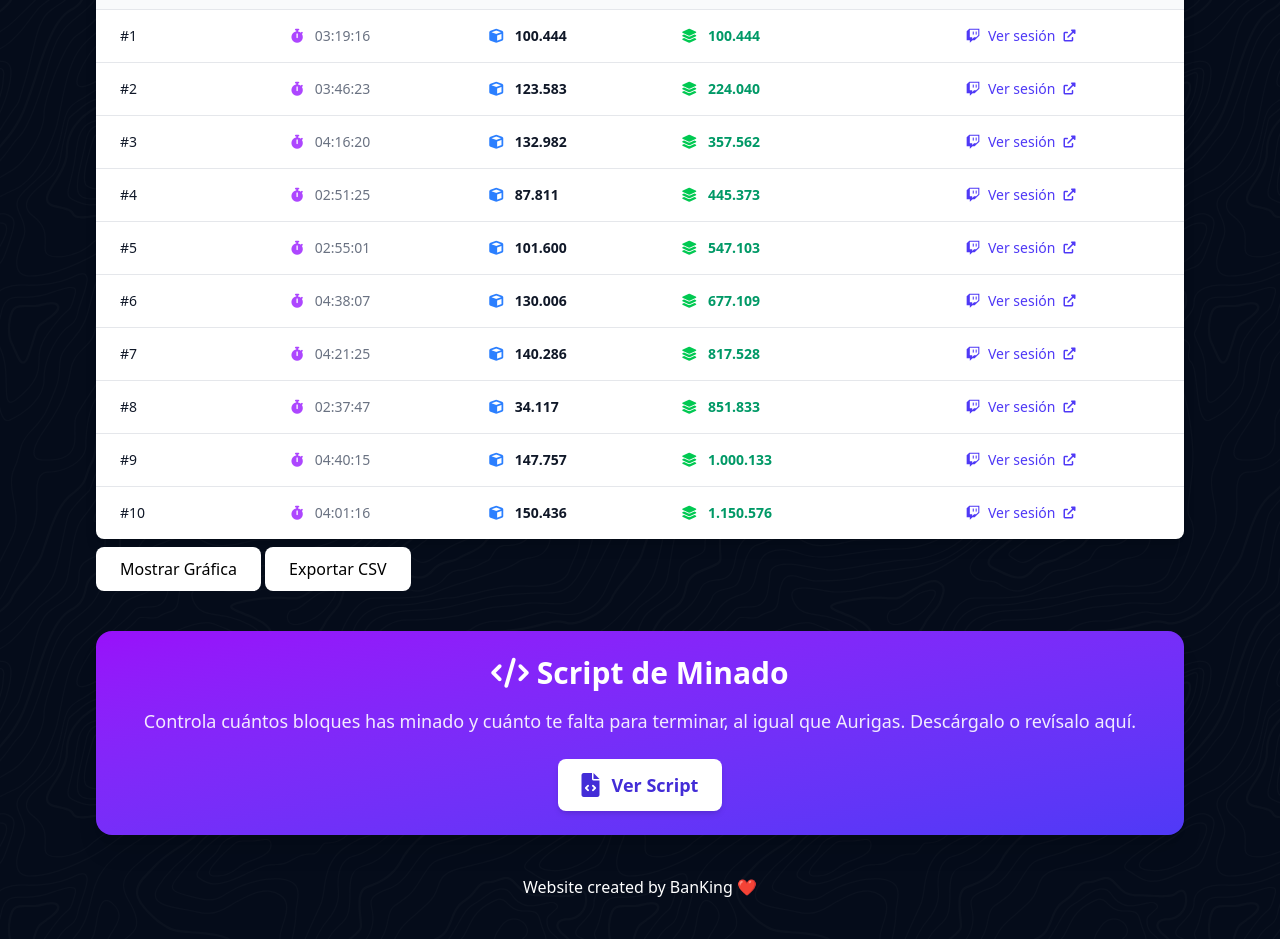
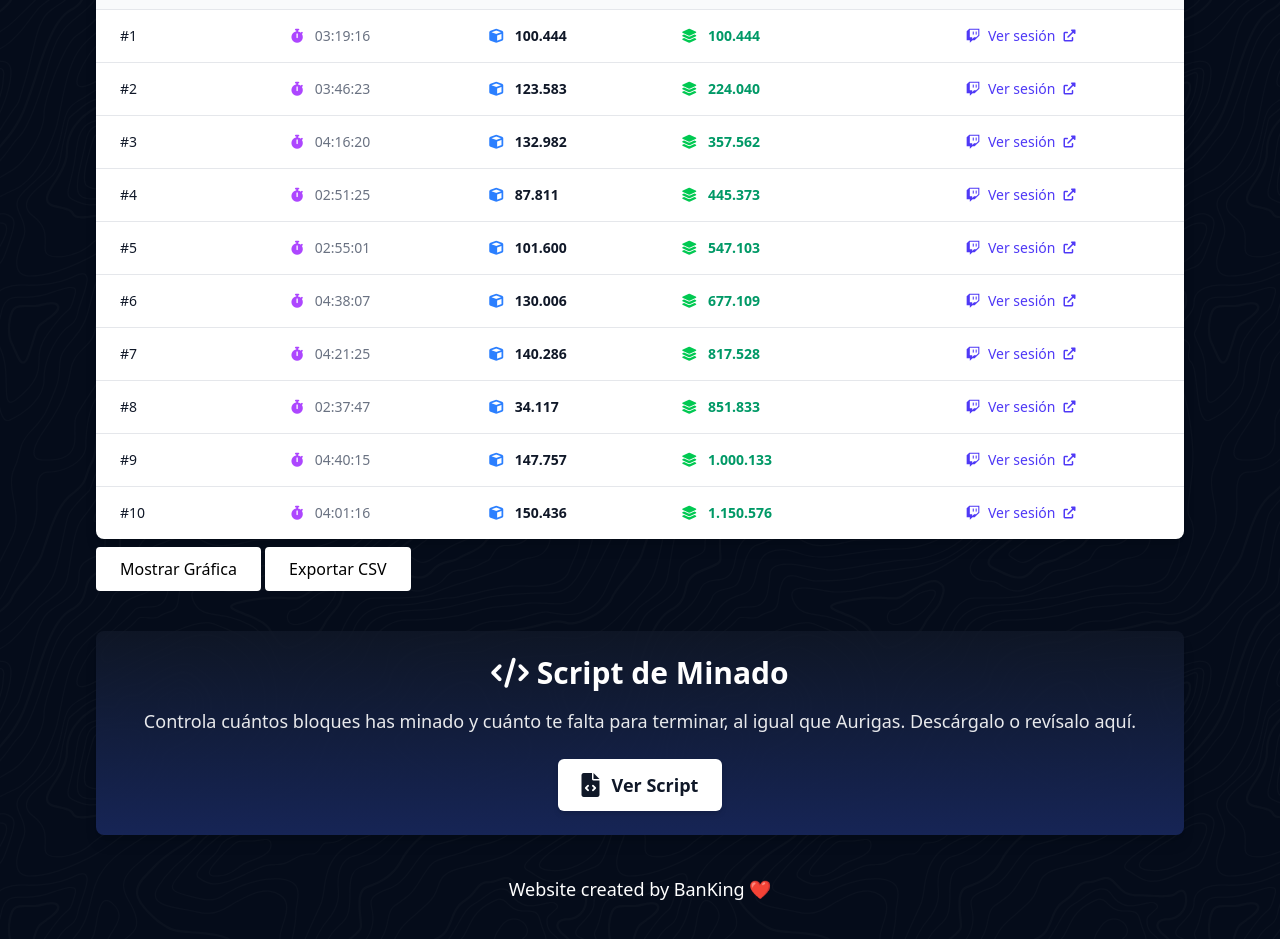
Before and after one commit to BanKinf/AurigasWeb, an Astro site: page /minado-salem in a window 1280 px wide. Shown: the part 147-1086 px from the top of the page. Built offline with nearby package versions, Linux system fonts and the light colour scheme; Astro itself is replaced by a stand-in of ours.

Commit message:
upgrade ui/ux

```diff
--- a/src/components/Footer.astro
+++ b/src/components/Footer.astro
@@ -1,3 +1,3 @@
 <footer>
-    <p class="text-base py-10 w-full flex justify-center">Website created by BanKing ❤</p>
+    <p class="text-lg py-10 w-full flex justify-center">Website created by BanKing ❤</p>
 </footer>
--- a/src/components/MinadoSalemInterface.astro
+++ b/src/components/MinadoSalemInterface.astro
@@ -111,17 +111,18 @@ const minadoData: MinadoData[] = MinadoSalemData.map(([num, tiempo, bloques, tot
     </table>
   </div>
 
-  <button id="openModalBtn" class="px-6 py-2.5 mt-2 bg-white text-black rounded-lg hover:bg-gray-300">
+  <button id="openModalBtn" class="px-6 py-2.5 mt-2 bg-white text-black rounded-sm hover:bg-gray-300">
     Mostrar Gráfica
   </button>
 
-  <button id="exportCsvBtn" class="px-6 py-2.5 mt-2 bg-white text-black rounded-lg hover:bg-gray-300 transition-transform">
+  <button id="exportCsvBtn" class="px-6 py-2.5 mt-2 bg-white text-black rounded-sm hover:bg-gray-300 transition-transform">
     Exportar CSV
   </button>
 
   <div id="minadoData" data-minado={JSON.stringify(minadoData)} class="hidden"></div>
 
-  <div class="mt-10 p-6 bg-gradient-to-br from-purple-600 to-indigo-600 text-white rounded-2xl shadow-xl text-center">
+  <div class="mt-10 p-6 bg-gradient-to-b from-gray-900/80 to-blue-950 text-white
+              rounded-lg shadow-lg text-center">
     <h2 class="text-3xl font-extrabold mb-4 flex items-center justify-center gap-2">
       <i class="fas fa-code"></i> Script de Minado
     </h2>
@@ -129,7 +130,10 @@ const minadoData: MinadoData[] = MinadoSalemData.map(([num, tiempo, bloques, tot
       Controla cuántos bloques has minado y cuánto te falta para terminar, al igual que Aurigas.
       Descárgalo o revísalo aquí.
     </p>
-    <a href="/script-minado" class="inline-flex items-center gap-3 bg-white text-indigo-700 px-6 py-3 rounded-lg font-semibold text-lg shadow-md hover:bg-gray-200 hover:transition-transform hover:scale-105">
+    <a href="/script-minado"
+      class="inline-flex items-center gap-3 bg-white text-gray-900 px-6 py-3
+              rounded-md font-semibold text-lg shadow-md
+              hover:bg-gray-200 hover:transition-transform hover:scale-105">
       <i class="fas fa-file-code text-2xl"></i> Ver Script
     </a>
   </div>
```
